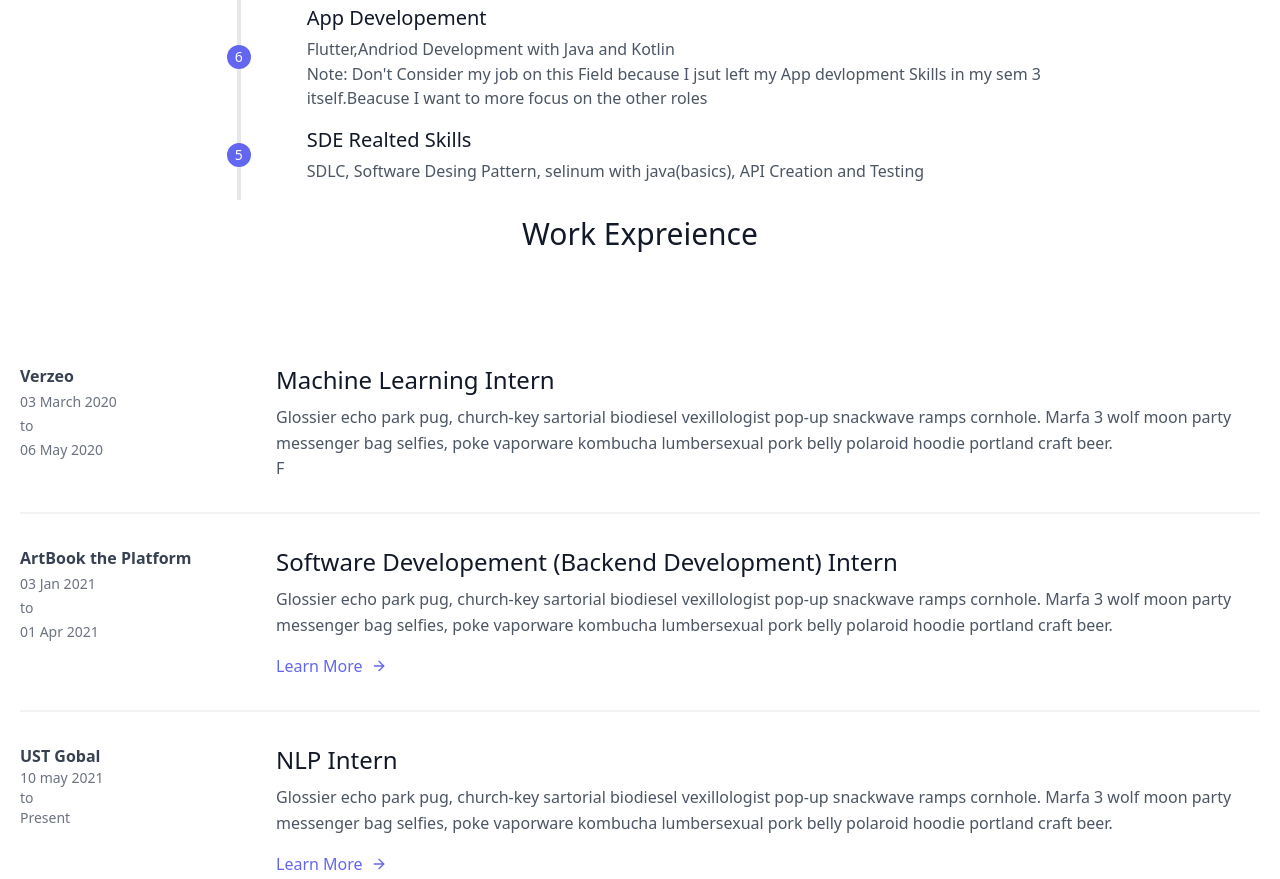
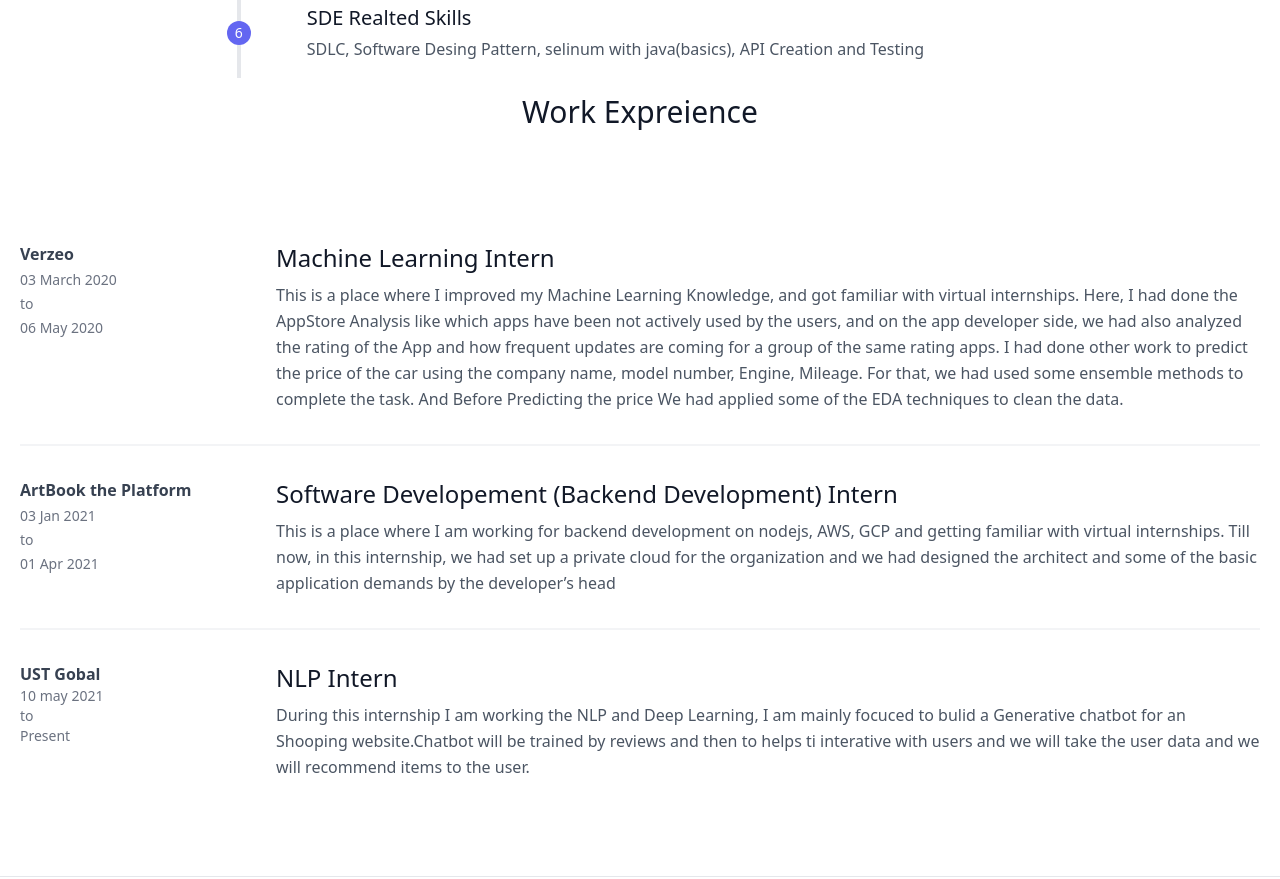
Before and after one commit to krishna13052001/Portfolio, a plain HTML site: page index.html in a window 1280 px wide. Shown: the part 1919-2798 px from the top of the page. Drawn offline with nearby package versions, Linux system fonts and the light colour scheme.

Commit message:
Updated Work Experience

```diff
--- a/index.html
+++ b/index.html
@@ -244,22 +244,6 @@
           6</div>
         <div class="flex-grow md:pl-8 pl-6 flex sm:items-center items-start flex-col sm:flex-row">
           <div class="flex-grow sm:pl-6 mt-6 sm:mt-0">
-            <h2 class="font-medium title-font text-gray-900 mb-1 text-xl">App Developement</h2>
-            <p class="leading-relaxed">Flutter,Andriod Development with Java and Kotlin</p>
-            <p>Note: Don't Consider my job on this Field because I jsut left my App devlopment Skills in my sem 3
-              itself.Beacuse I want to more focus on the other roles</p>
-          </div>
-        </div>
-      </div>
-      <div class="flex relative pb-4 sm:items-center md:w-2/3 mx-auto">
-        <div class="h-full w-6 absolute inset-0 flex items-center justify-center">
-          <div class="h-full w-1 bg-gray-200 pointer-events-none"></div>
-        </div>
-        <div
-          class="flex-shrink-0 w-6 h-6 rounded-full mt-10 sm:mt-0 inline-flex items-center justify-center bg-indigo-500 text-white relative z-10 title-font font-medium text-sm">
-          5</div>
-        <div class="flex-grow md:pl-8 pl-6 flex sm:items-center items-start flex-col sm:flex-row">
-          <div class="flex-grow sm:pl-6 mt-6 sm:mt-0">
             <h2 class="font-medium title-font text-gray-900 mb-1 text-xl">SDE Realted Skills</h2>
             <p class="leading-relaxed">SDLC, Software Desing Pattern, selinum with java(basics), API Creation and Testing</p>
           </div>
@@ -293,9 +277,12 @@
           </div>
           <div class="md:flex-grow">
             <h2 class="text-2xl font-medium text-gray-900 title-font mb-2">Machine Learning Intern</h2>
-            <p class="leading-relaxed">Glossier echo park pug, church-key sartorial biodiesel vexillologist pop-up
-              snackwave ramps cornhole. Marfa 3 wolf moon party messenger bag selfies, poke vaporware kombucha
-              lumbersexual pork belly polaroid hoodie portland craft beer.</p>F
+            <p class="leading-relaxed">
+		This is a place where I improved my Machine Learning Knowledge, and got familiar with virtual internships.
+Here, I had done the AppStore Analysis like which apps have been not actively used by the users, and on the app developer side, we had also analyzed the rating of the App and how frequent updates are coming for a group of the same rating apps.
+I had done other work to predict the price of the car using the company name, model number, Engine, Mileage. For that, we had used some ensemble methods to complete the task. And Before Predicting the price We had applied some of the EDA techniques to clean the data.
+
+	    </p>
           </div>
         </div>
         <div class="py-8 flex flex-wrap md:flex-nowrap">
@@ -308,16 +295,7 @@
           <div class="md:flex-grow">
             <h2 class="text-2xl font-medium text-gray-900 title-font mb-2">Software Developement (Backend Development)
               Intern</h2>
-            <p class="leading-relaxed">Glossier echo park pug, church-key sartorial biodiesel vexillologist pop-up
-              snackwave ramps cornhole. Marfa 3 wolf moon party messenger bag selfies, poke vaporware kombucha
-              lumbersexual pork belly polaroid hoodie portland craft beer.</p>
-            <a class="text-indigo-500 inline-flex items-center mt-4">Learn More
-              <svg class="w-4 h-4 ml-2" viewBox="0 0 24 24" stroke="currentColor" stroke-width="2" fill="none"
-                stroke-linecap="round" stroke-linejoin="round">
-                <path d="M5 12h14"></path>
-                <path d="M12 5l7 7-7 7"></path>
-              </svg>
-            </a>
+            <p class="leading-relaxed">This is a place where I am working for backend development on nodejs, AWS, GCP and getting familiar with virtual internships. Till now, in this internship, we had set up a private cloud for the organization and we had designed the architect and some of the basic application demands by the developer’s head</p>
           </div>
         </div>
         <div class="py-8 flex flex-wrap md:flex-nowrap">
@@ -330,16 +308,10 @@
           <div class="md:flex-grow">
             <h2 class="text-2xl font-medium text-gray-900 title-font mb-2">NLP Intern
             </h2>
-            <p class="leading-relaxed">Glossier echo park pug, church-key sartorial biodiesel vexillologist pop-up
-              snackwave ramps cornhole. Marfa 3 wolf moon party messenger bag selfies, poke vaporware kombucha
-              lumbersexual pork belly polaroid hoodie portland craft beer.</p>
-            <a class="text-indigo-500 inline-flex items-center mt-4">Learn More
-              <svg class="w-4 h-4 ml-2" viewBox="0 0 24 24" stroke="currentColor" stroke-width="2" fill="none"
-                stroke-linecap="round" stroke-linejoin="round">
-                <path d="M5 12h14"></path>
-                <path d="M12 5l7 7-7 7"></path>
-              </svg>
-            </a>
+            <p class="leading-relaxed">
+		During this internship I am working the NLP and Deep Learning, I am mainly focuced to bulid a Generative chatbot for an Shooping website.Chatbot will be trained by
+		reviews and then to helps ti interative with users and we will take the user data and we will recommend items to the user.
+	    </p>
           </div>
         </div>
       </div>
```
